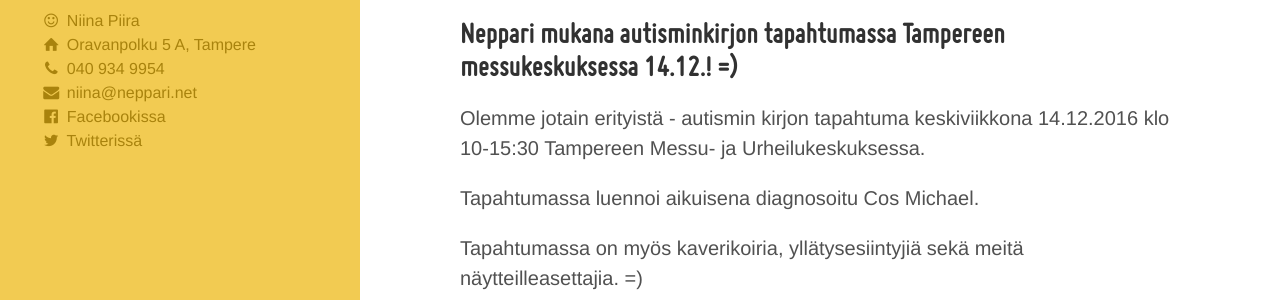
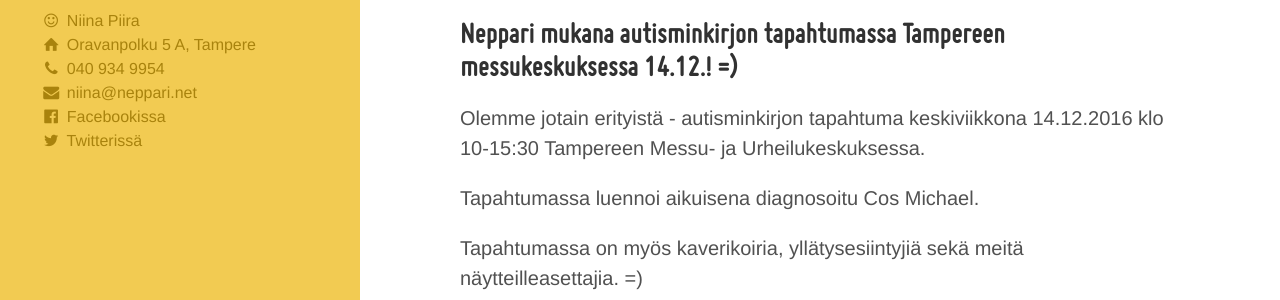
Before and after one commit to niinapiira/neppari.net, a Jekyll site: the page built from index.md, in a window 1280 px wide and 900 px high, scrolled down 977 px. Shown: the part 153-453 px from the top of the window. Built offline with Jekyll 4.4.1, drawn with Linux system fonts in a browser that asks for light colours.

Commit message:
Updated index.md

```diff
--- a/index.md
+++ b/index.md
@@ -48,7 +48,7 @@
 
 ## Neppari mukana autisminkirjon tapahtumassa Tampereen messukeskuksessa 14.12.! =)
 
-Olemme jotain erityistä - autismin kirjon tapahtuma keskiviikkona 14.12.2016 klo 10-15:30 Tampereen Messu- ja Urheilukeskuksessa.
+Olemme jotain erityistä - autisminkirjon tapahtuma keskiviikkona 14.12.2016 klo 10-15:30 Tampereen Messu- ja Urheilukeskuksessa.
 
 Tapahtumassa luennoi aikuisena diagnosoitu Cos Michael.
 
```
